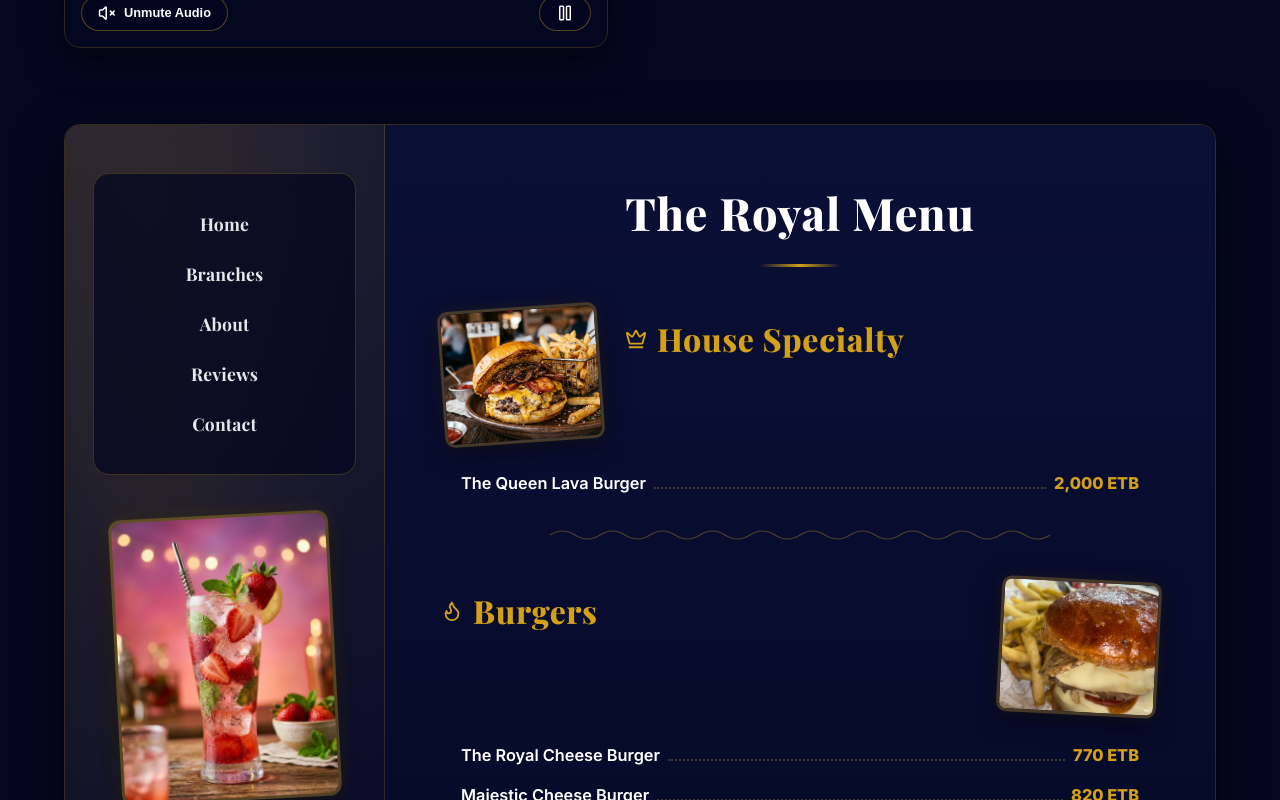
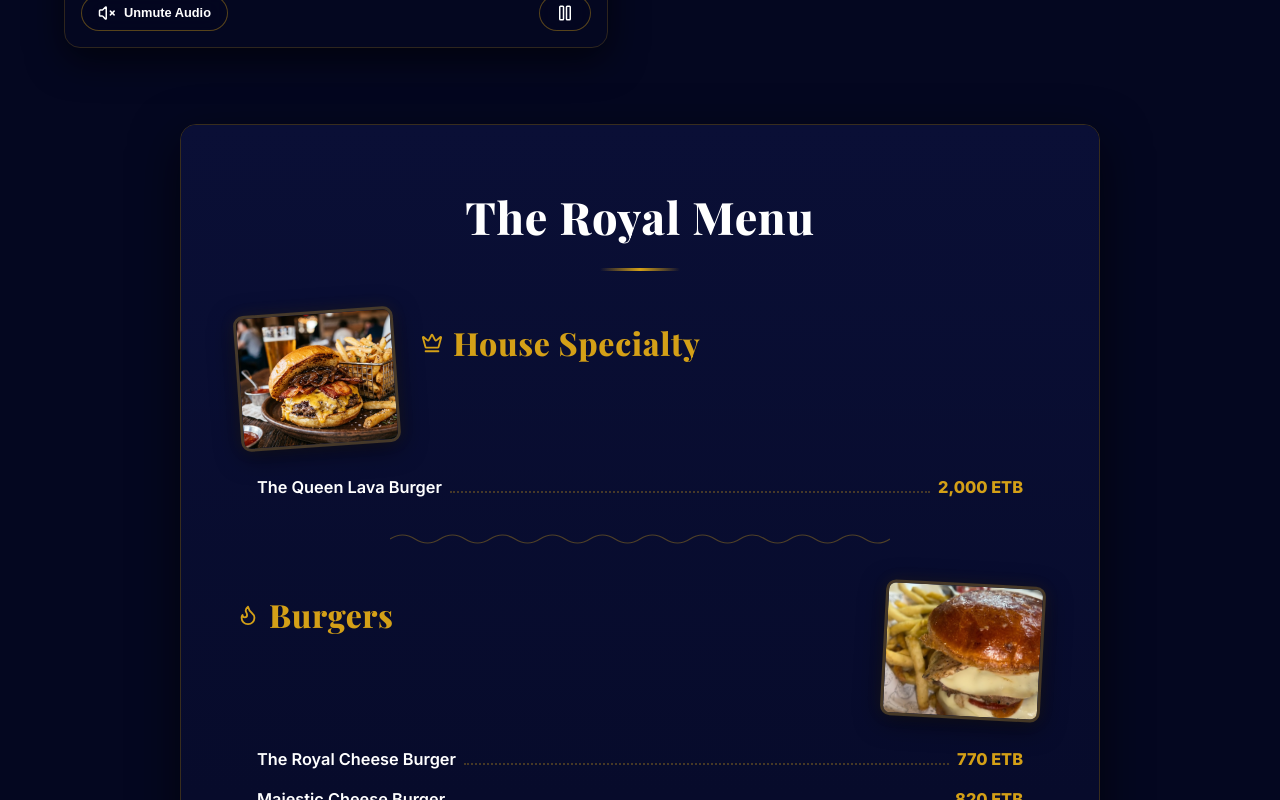
Before and after one commit to abel-getachew980/Queen-burger, a React (Vite) app: page / in a window 1280 px wide. Shown: the part 1480-2280 px from the top of the page. Built offline with nearby package versions, Linux system fonts and the light colour scheme; grey boxes are pictures that could not be loaded; a web font is replaced by a local one.

Commit message:
feat: implement base styles and menu section layout component

```diff
--- a/src/App.css
+++ b/src/App.css
@@ -480,106 +480,18 @@
 }
 
 .classic-menu-layout {
-  display: grid;
-  grid-template-columns: 320px 1fr;
-  min-height: 700px;
+  max-width: 920px;
+  margin: 0 auto;
   border-radius: var(--radius);
   overflow: hidden;
   border: 1px solid rgba(212, 160, 23, 0.25);
   box-shadow: 0 16px 48px rgba(0, 0, 0, 0.6);
 }
 
-/* --- Left Sidebar --- */
-.classic-menu-sidebar {
-  background:
-    radial-gradient(circle at top left, rgba(212, 160, 23, 0.15) 0%, transparent 60%),
-    linear-gradient(180deg, #090e33 0%, #040720 100%);
-  padding: 48px 28px;
-  display: flex;
-  flex-direction: column;
-  align-items: center;
-  gap: 40px;
-  position: relative;
-  overflow: hidden;
-  border-right: 1px solid rgba(212, 160, 23, 0.18);
-}
-
-.classic-menu-sidebar::before {
-  content: '';
-  position: absolute;
-  inset: 0;
-  background:
-    radial-gradient(ellipse at 30% 20%, rgba(212, 160, 23, 0.08) 0%, transparent 60%),
-    radial-gradient(ellipse at 70% 80%, rgba(10, 15, 54, 0.4) 0%, transparent 50%);
-  pointer-events: none;
-}
-
-.classic-menu-nav {
-  position: relative;
-  z-index: 1;
-  background: rgba(4, 7, 32, 0.75);
-  border: 1px solid rgba(212, 160, 23, 0.25);
-  border-radius: 16px;
-  padding: 28px 20px;
-  display: flex;
-  flex-direction: column;
-  align-items: center;
-  gap: 6px;
-  backdrop-filter: blur(12px);
-  width: 100%;
-}
-
-.classic-menu-nav-link {
-  font-family: var(--font-heading);
-  font-size: 1.1rem;
-  font-weight: 700;
-  color: rgba(255, 255, 255, 0.9);
-  padding: 8px 16px;
-  border-radius: 8px;
-  transition: all 0.3s ease;
-  text-align: center;
-  width: 100%;
-  letter-spacing: 0.01em;
-}
-
-.classic-menu-nav-link:hover {
-  color: var(--gold);
-  background: rgba(212, 160, 23, 0.12);
-  transform: translateX(4px);
-}
-
-/* Sidebar decorative photo */
-.classic-menu-sidebar-photo {
-  position: relative;
-  z-index: 1;
-  width: 220px;
-  border: 3px solid rgba(212, 160, 23, 0.35);
-  border-radius: 12px;
-  box-shadow:
-    0 8px 30px rgba(0, 0, 0, 0.5),
-    0 0 20px rgba(212, 160, 23, 0.15);
-  overflow: hidden;
-  transform: rotate(-3deg);
-  transition: transform 0.4s ease, box-shadow 0.4s ease, border-color 0.4s ease;
-}
-
-.classic-menu-sidebar-photo:hover {
-  transform: rotate(0deg) scale(1.03);
-  border-color: var(--gold);
-  box-shadow: 0 12px 40px rgba(212, 160, 23, 0.3);
-}
-
-.classic-menu-sidebar-photo img {
-  width: 100%;
-  height: 280px;
-  object-fit: cover;
-  display: block;
-}
-
-/* --- Right Content Panel --- */
+/* --- Menu Content Panel --- */
 .classic-menu-content {
   background: linear-gradient(180deg, #0a0f36 0%, #040720 100%);
-  padding: 52px 56px 48px 56px;
+  padding: clamp(36px, 5vw, 56px);
   opacity: 0;
   transform: translateY(24px);
   transition: opacity 0.7s ease, transform 0.7s ease;
--- a/src/components/MenuSection.jsx
+++ b/src/components/MenuSection.jsx
@@ -138,36 +138,13 @@ export default function MenuSection() {
     items: menuItems.filter(item => item.category === cat.key),
   })).filter(group => group.items.length > 0)
 
-  const navLinks = [
-    { href: '#hero', label: t('nav.about').replace('About', 'Home') || 'Home' },
-    { href: '#branches', label: t('nav.branches') },
-    { href: '#about', label: t('nav.about') },
-    { href: '#reviews', label: t('nav.reviews') },
-    { href: '#contact', label: t('nav.contact') },
-  ]
-
   return (
     <section className="menu-section classic-menu" id="menu" ref={ref}>
       <div className="container">
         <div className="classic-menu-layout">
-        {/* Left Sidebar */}
-        <aside className="classic-menu-sidebar">
-          <nav className="classic-menu-nav" aria-label="Menu navigation">
-            {navLinks.map(link => (
-              <a key={link.href} href={link.href} className="classic-menu-nav-link">
-                {link.label}
-              </a>
-            ))}
-          </nav>
-
-          <div className="classic-menu-sidebar-photo sidebar-photo-1">
-            <img src="/asset/menu-drink-decor.jpg" alt="Refreshing drink" />
-          </div>
-        </aside>
-
-        {/* Right Content: Menu Listing */}
-        <div className={`classic-menu-content ${inView ? 'visible' : ''}`}>
-          <h2 className="classic-menu-main-title">{t('menu.title')}</h2>
+          {/* Menu Listing Content */}
+          <div className={`classic-menu-content ${inView ? 'visible' : ''}`}>
+            <h2 className="classic-menu-main-title">{t('menu.title')}</h2>
 
           {groupedItems.map((group, idx) => {
             const Icon = group.icon
```
